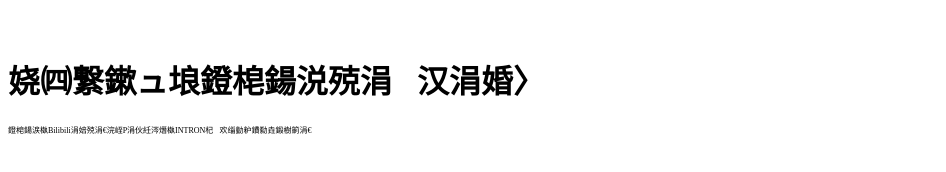
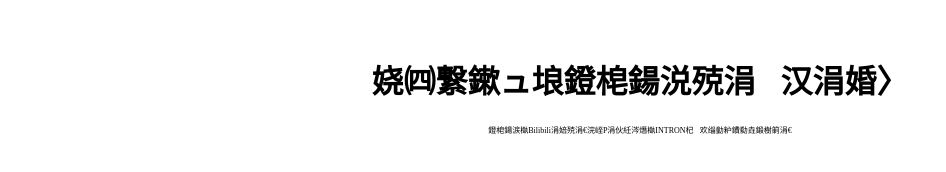
Before and after one commit to dogeboy-2/dogeboy-2.github., a plain HTML site: page index.html in a window 1280 px wide. Shown: the whole page, without its empty margins (0-946 px from the left). Drawn offline with Linux system fonts and the light colour scheme.

Commit message:
Update index.html

```diff
--- a/index.html
+++ b/index.html
@@ -16,7 +16,7 @@
   </style>
   <body>
     <h2>&nbsp</h2>
-    <h1>欢迎来到狗_君的个人主页</h1><!--标题-->
-    <p class = "intro-text">狗_君是Bilibili上的一位UP主，也是INTRON软件组织的成员之一</p>
+    <center><h1>欢迎来到狗_君的个人主页</h1></center><!--标题-->
+    <center><p class = "intro-text">狗_君是Bilibili上的一位UP主，也是INTRON软件组织的成员之一</p></center>
   </body>
 </html>
```
